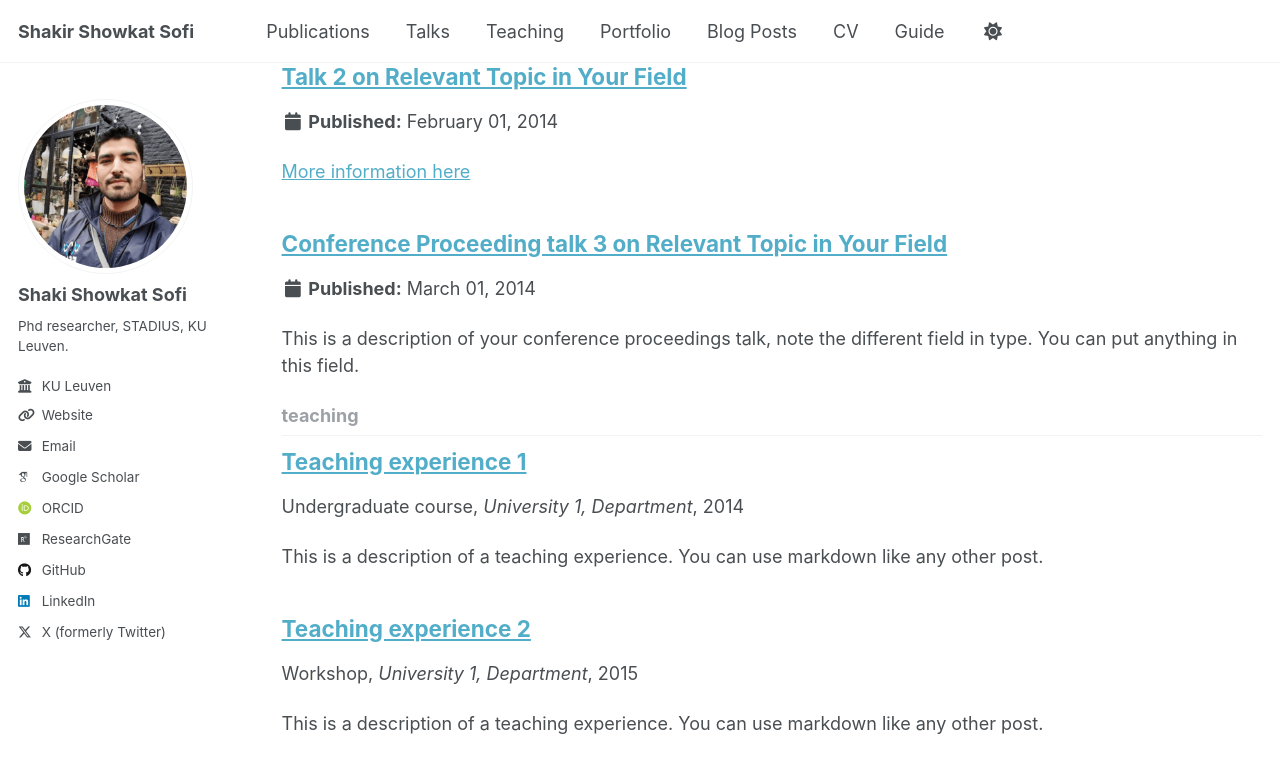
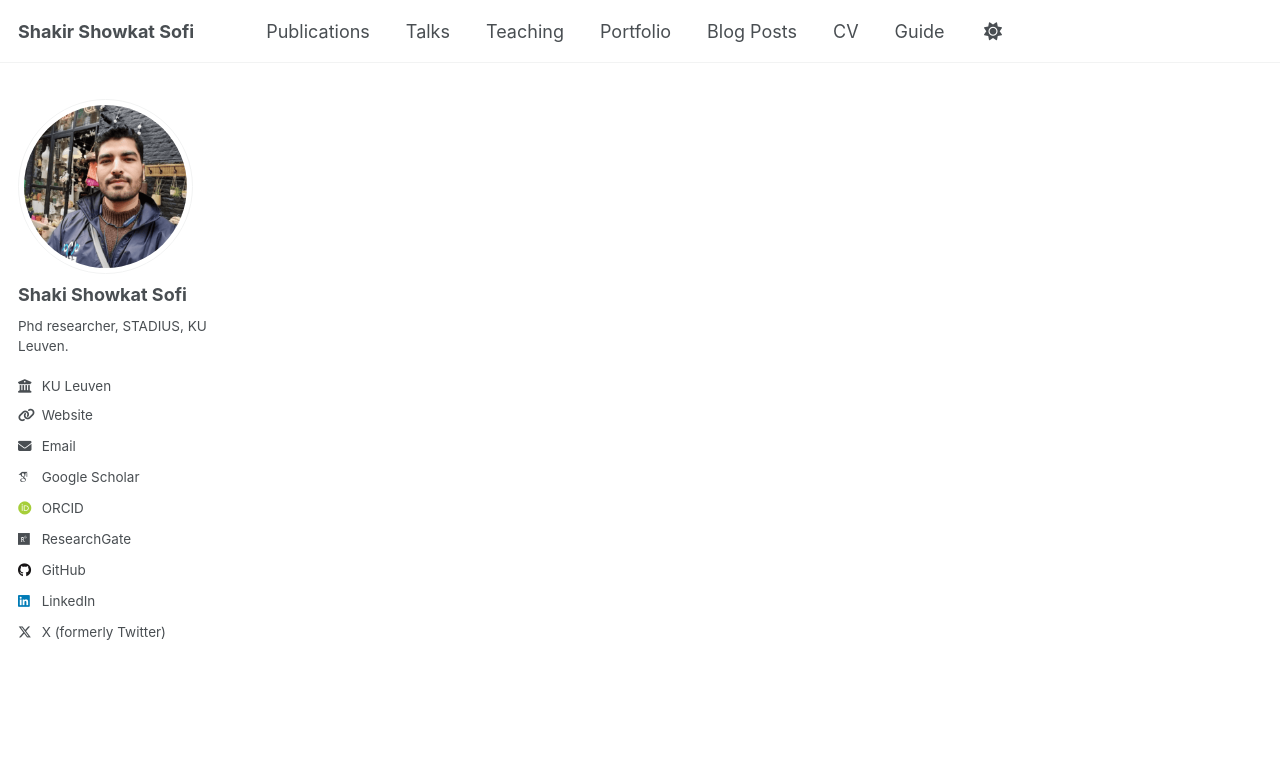
Before and after one commit to ShakirSofi/shakirsofi.github.io, a Jekyll site: the page built from _pages/collection-archive.html, in a window 1280 px wide and 900 px high, scrolled down 2702 px. Shown: the top 773 px of the window. Built offline with Jekyll 4.4.1, drawn with Linux system fonts in a browser that asks for light colours; some web fonts are replaced; a script that is not in the unit is left out; part of the change alters nothing that is shown; some of the changed text lies outside the part shown.

Commit message:
Update _config.yml

```diff
--- a/_config.yml
+++ b/_config.yml
@@ -179,13 +179,7 @@ kramdown:
 
 # These settings control the types of collections used by the template
 collections:
-  teaching:
-    output: true
-    permalink: /:collection/:path/
   publications:
-    output: true
-    permalink: /:collection/:path/
-  portfolio:
     output: true
     permalink: /:collection/:path/
   talks:
```
